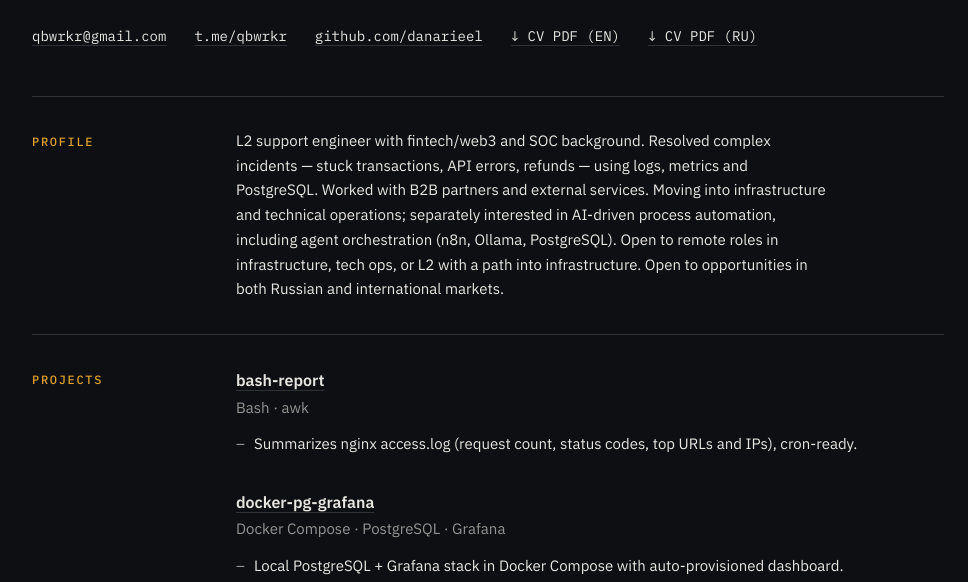
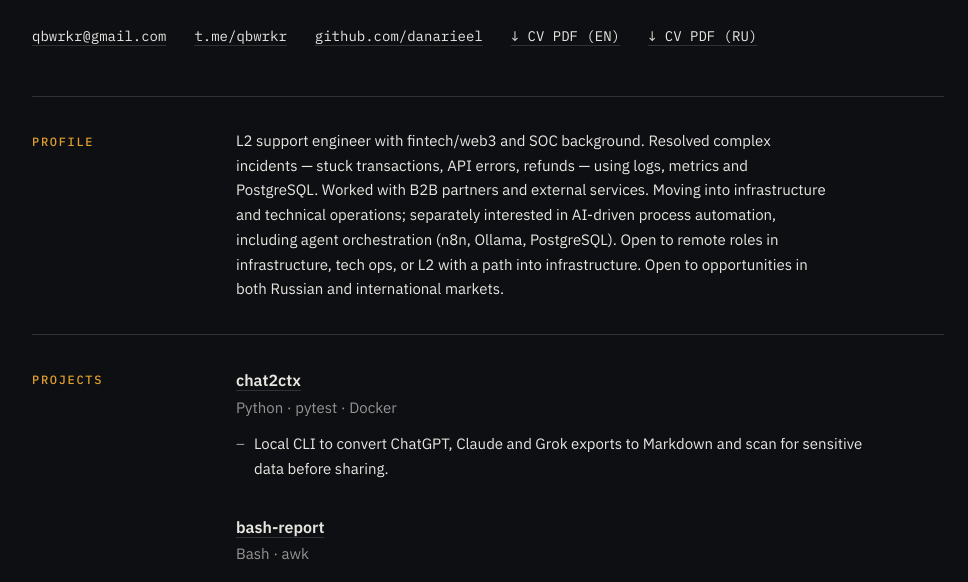
Before and after one commit to danarieel/danarieel.github.io, a plain HTML site: page index.html in a window 1280 px wide. Shown: the part 217-799 px from the top of the page, without its empty margins (152-1120 px from the left). Drawn offline with Linux system fonts and the light colour scheme.

Commit message:
micro edits

```diff
--- a/index.html
+++ b/index.html
@@ -113,6 +113,16 @@
     <div>
       <article class="job">
         <div class="job-head">
+          <h3><a href="https://github.com/danarieel/chat2ctx" target="_blank" rel="noopener">chat2ctx</a></h3>
+        </div>
+        <p class="co">Python · pytest · Docker</p>
+        <ul>
+          <li data-ru="Локальный CLI для конвертации выгрузок ChatGPT, Claude и Grok в Markdown и поиска чувствительных данных перед публикацией.">Local CLI to convert ChatGPT, Claude and Grok exports to Markdown and scan for sensitive data before sharing.</li>
+        </ul>
+      </article>
+
+      <article class="job">
+        <div class="job-head">
           <h3><a href="https://github.com/danarieel/bash-report" target="_blank" rel="noopener">bash-report</a></h3>
         </div>
         <p class="co">Bash · awk</p>
@@ -195,11 +205,11 @@
       <div class="kv"><span class="k mono">API</span><span>REST / Postman</span></div>
       <div class="kv"><span class="k mono" data-ru="Мониторинг">Monitoring</span><span>Grafana / Zabbix</span></div>
       <div class="kv"><span class="k mono" data-ru="Безопасность">Security</span><span>Wazuh / WAF / Wireshark / Netflow</span></div>
-      <div class="kv"><span class="k mono" data-ru="Инфраструктура">Infrastructure</span><span>Linux (systemd, nginx, cron) / Docker, Docker Compose, LXC / VMware vSphere / SSH</span></div>
+      <div class="kv"><span class="k mono" data-ru="Инфраструктура">Infrastructure</span><span>Linux (systemd, nginx, cron) / Docker, Docker Compose, LXC (basic) / VMware vSphere / SSH</span></div>
       <div class="kv"><span class="k mono" data-ru="Автоматизация">Automation</span><span data-ru="Bash / Git / GitHub / n8n (изучаю) / Ollama / Python">Bash / Git / GitHub / n8n (learning) / Ollama / Python</span></div>
       <div class="kv"><span class="k mono" data-ru="Инструменты">Tools</span><span>Jira / Confluence / Zendesk / Slack / DBeaver / Blockchain Explorers</span></div>
       <div class="kv"><span class="k mono" data-ru="Домен">Domain</span><span>Fintech / Crypto / Web3</span></div>
-      <div class="kv"><span class="k mono" data-ru="Языки">Languages</span><span data-ru="Английский B1 (свободно в темах поддержки) / Русский родной">English B1 (fluent in exchange-support topics) / Russian native</span></div>
+      <div class="kv"><span class="k mono" data-ru="Языки">Languages</span><span data-ru="Английский B2 (письменный) / B1 (устный) / Русский родной">English B2 (written) / B1 (spoken) / Russian native</span></div>
     </div>
   </section>
 
```
